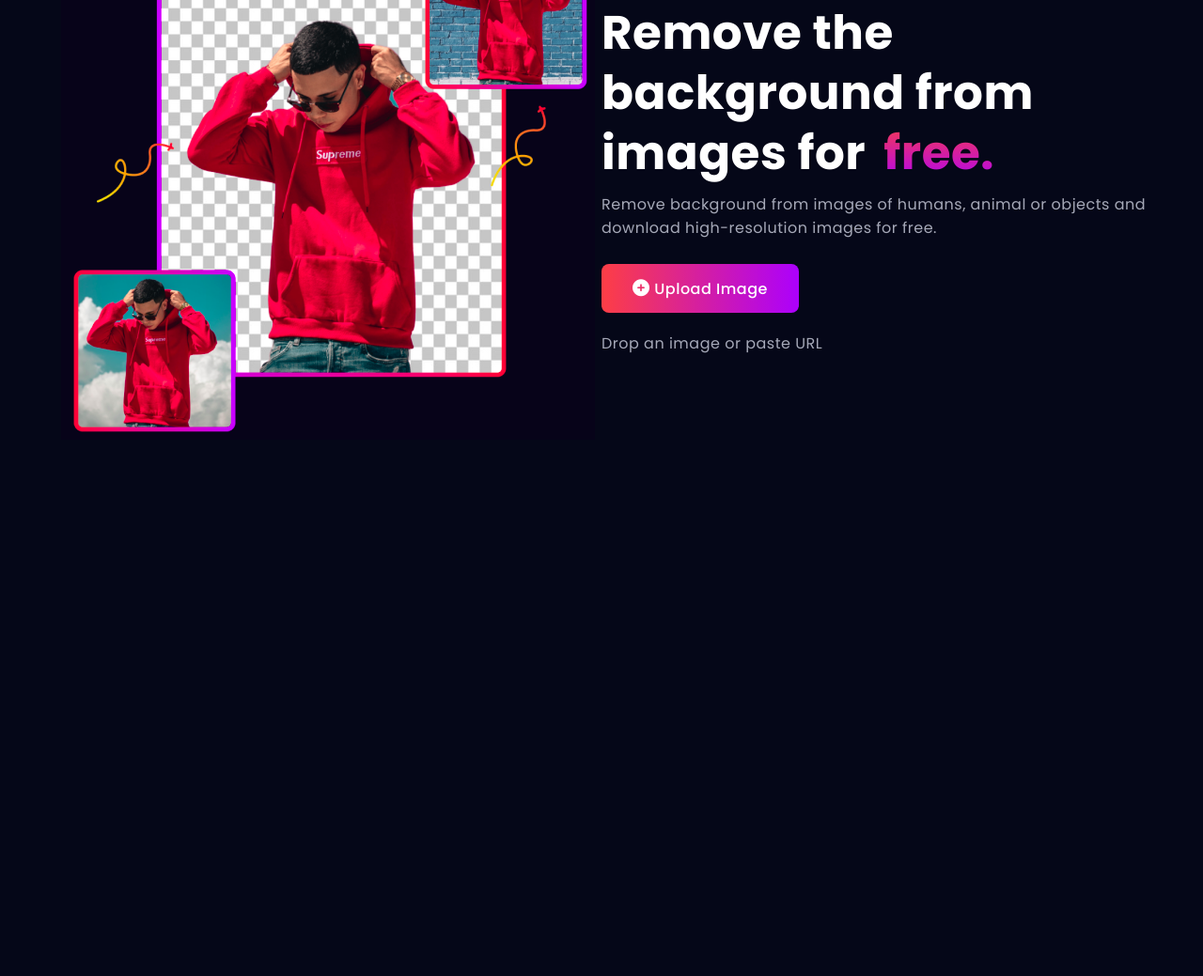
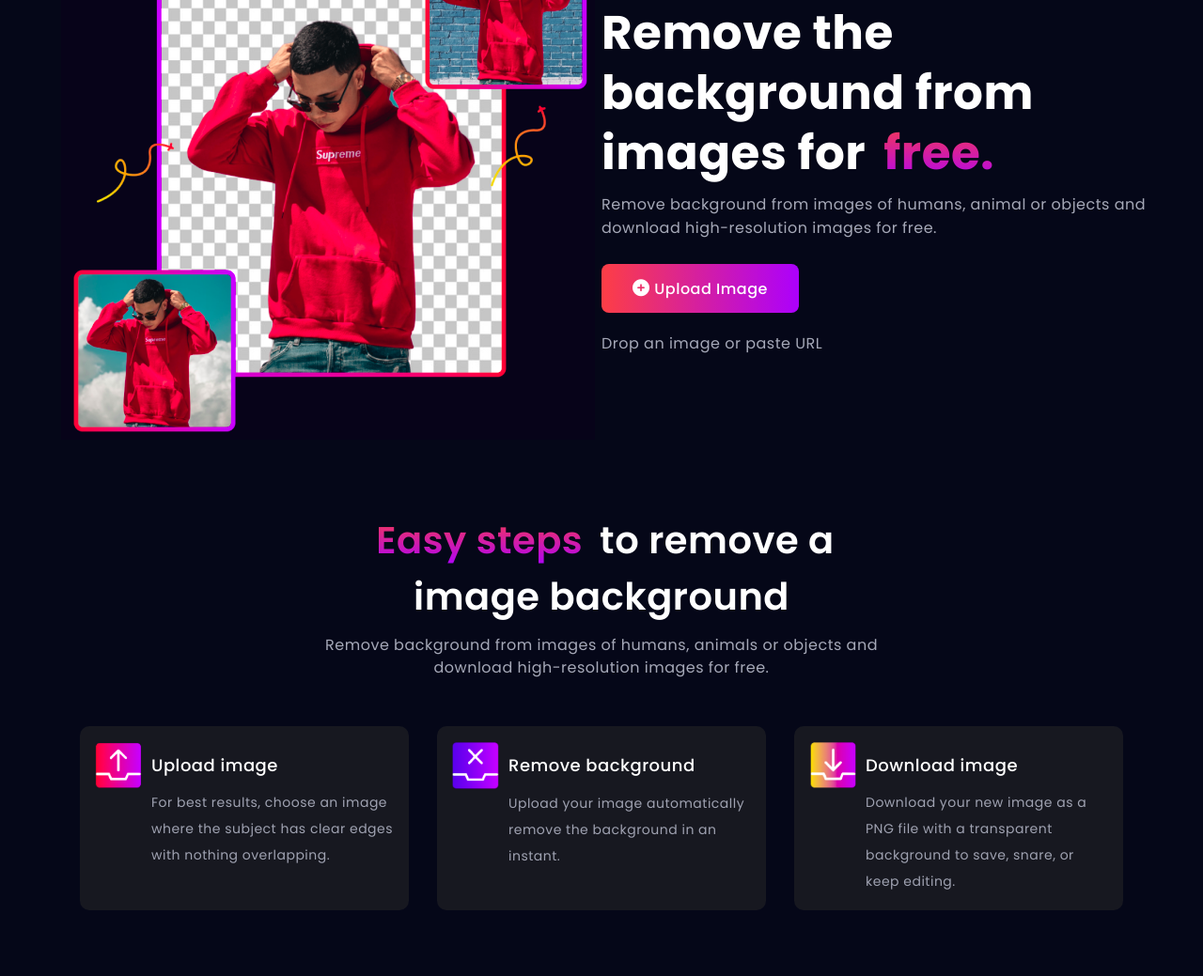
Before and after one commit to chebon254/Detach, a plain HTML site: page Detach/index.html in a window 1280 px wide. Shown: the part 182-1221 px from the top of the page at 94% size. Before the commit the page ends 800 px from the top, so only its background shows below. Drawn offline with Linux system fonts and the light colour scheme.

Commit message:
Code Changes

```diff
--- a/Detach/css/style.css
+++ b/Detach/css/style.css
@@ -90,6 +90,7 @@ main{
     height: fit-content;
     width: 100%;
 }
+/* == Banner == */
 .banner{
     height: fit-content;
     width: 100%;
@@ -127,6 +128,7 @@ main{
     padding: 0px 8px;
     border-radius: 10px;
     background: -webkit-linear-gradient(#fd3e45, #ac00fd);
+    background-clip: text;
     -webkit-background-clip: text;
     -webkit-text-fill-color: transparent;
 }
@@ -162,6 +164,88 @@ main{
     color: #A6A9B8;
     margin: 10px 0px;
 }
-/* == Banner == */
-
 /* == || Banner == */
+/* == Steps == */
+.steps{
+    padding: 40px 0px;
+    width: 100%;
+    height: fit-content;
+}
+.steps-container{
+    height: fit-content;
+}
+.steps-headline{
+    padding: 20px 0px;
+}
+.steps-headline p:nth-child(1){
+    font-size: 40px;
+    font-weight: 600;
+    color: #ffffff;text-align: center;
+    width: 100%;
+    max-width: 500px;
+    min-width: 280px;
+    margin: 0px auto 10px;
+}
+.steps-headline p:nth-child(1) span{
+    height: fit-content;
+    width: fit-content;
+    padding: 0px 8px;
+    border-radius: 10px;
+    background: -webkit-linear-gradient(#fd3e45, #ac00fd);
+    background-clip: text;
+    -webkit-background-clip: text;
+    -webkit-text-fill-color: transparent;
+}
+.steps-headline p:nth-child(2){
+    font-size: 16px;
+    font-weight: 400;
+    color: #A6A9B8;
+    text-align: center;
+    width: 100%;
+    max-width: 600px;
+    min-width: 280px;
+    margin: 10px auto 0px;
+    line-height: 24px;
+}
+.steps-content{
+    width: 100% !important;
+    padding: 20px 0px;
+    display: flex;
+    align-items: center;
+    justify-content: space-evenly;
+    flex-wrap: wrap;
+}
+.step-card{
+    width: 30% !important;
+    min-width: 290px;
+    max-width: 350px;
+    height: 196px;
+    border-radius: 10px;
+    background-color: #171820;
+    margin: 10px 0px;
+    padding: 16px;
+}
+.step-card .top{
+    display: flex;
+    align-items: center;
+    justify-content: flex-start;
+}
+.step-card .top span{
+    font-size: 18px;
+    font-weight: 500;
+    color: #ffffff;
+    padding: 0px 10px;
+}
+.step-card .top img{
+    width: 50px;
+}
+.step-card .bottom{
+    padding-left: 60px;
+}
+.step-card .bottom p{
+    font-size: 14px;
+    font-weight: 400;
+    color: #9FA2B1;
+    line-height: 28px;
+}
+/* == || Steps == */
--- a/Detach/index.html
+++ b/Detach/index.html
@@ -53,6 +53,43 @@
                 </div>
             </div>
         </section>
+        <section class="steps">
+            <div class="steps-container container">
+                <div class="steps-headline">
+                    <p><span>Easy steps</span> to remove a image background</p>
+                    <p>Remove background from images of humans, animals or objects and download high-resolution images for free.</p>
+                </div>
+                <div class="steps-content">
+                    <div class="step-card">
+                        <div class="top">
+                            <img src="css/img/upload.png" alt="">
+                            <span>Upload image</span>
+                        </div>
+                        <div class="bottom">
+                            <p>For best results, choose an image where the subject has clear edges with nothing overlapping.</p>
+                        </div>
+                    </div>
+                    <div class="step-card">
+                        <div class="top">
+                            <img src="css/img/remove.png" alt="">
+                            <span>Remove background</span>
+                        </div>
+                        <div class="bottom">
+                            <p>Upload your image automatically remove the background in an instant.</p>
+                        </div>
+                    </div>
+                    <div class="step-card">
+                        <div class="top">
+                            <img src="css/img/download.png" alt="">
+                            <span>Download image</span>
+                        </div>
+                        <div class="bottom">
+                            <p>Download your new image as a PNG file with a transparent background to save, snare, or keep editing.</p>
+                        </div>
+                    </div>
+                </div>
+            </div>
+        </section>
     </main>
 </body>
 </html>
```
Also changed, not shown: Detach/css/img/download.png (added), Detach/css/img/remove.png (added), Detach/css/img/upload.png (added).
